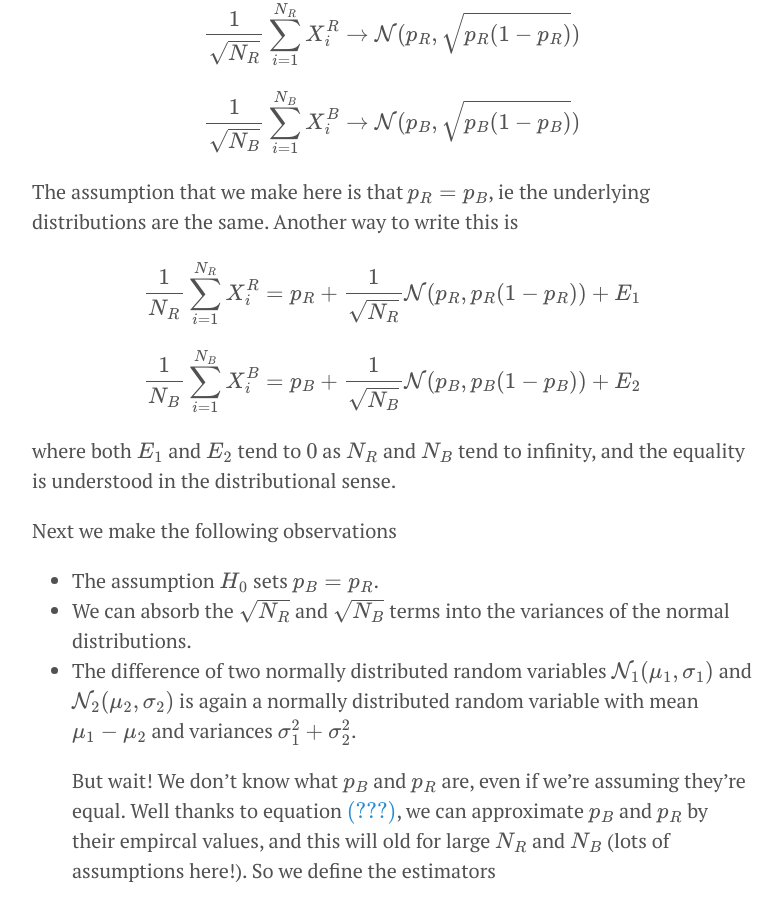
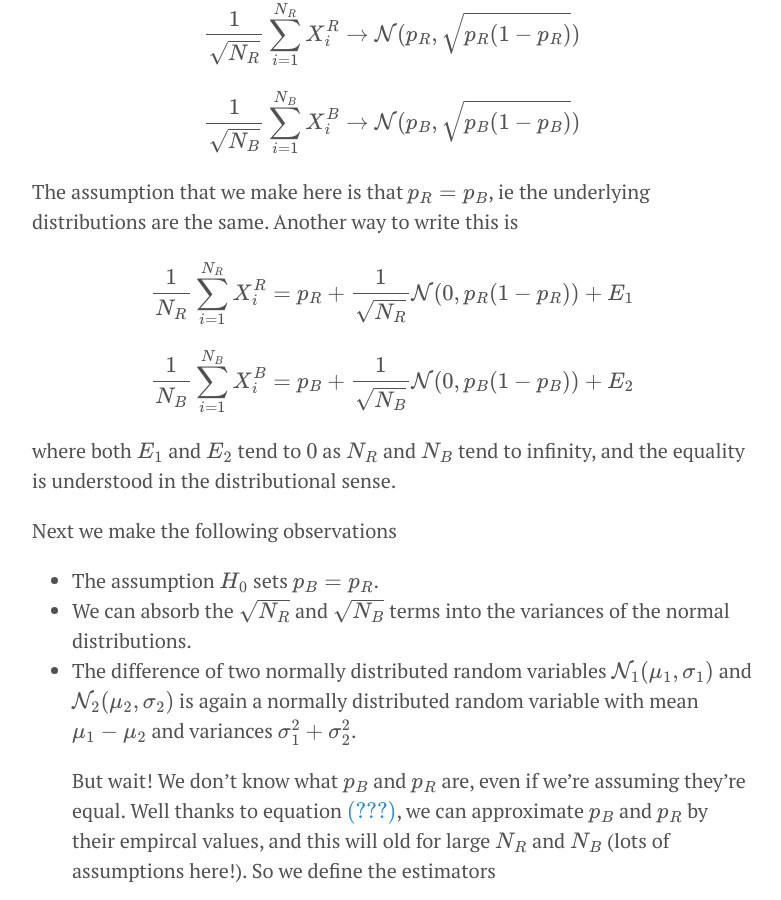
Before and after one commit to doriang102/doriang102.github.io, a Jekyll site: the page built from _posts/2017-05-28-hypothesis-testing.md, in a window 1280 px wide and 900 px high, scrolled down 1322 px. Shown: the whole window, without its empty margins (248-1029 px from the left). Built offline with Jekyll 4.4.1, drawn with Linux system fonts in a browser that asks for light colours; our own code applies the rules of GitHub Pages for plain Markdown files; formulas are drawn with MathJax 3.

Commit message:
Update 2017-05-28-hypothesis-testing.md

```diff
--- a/_posts/2017-05-28-hypothesis-testing.md
+++ b/_posts/2017-05-28-hypothesis-testing.md
@@ -37,10 +37,10 @@
 The assumption that we make here is that $$p_R = p_B$$, ie the underlying distributions are the same. Another way to write this is
 
 
-$$\frac{1}{N_R}\sum_{i=1}^{N_R} X_i^R = p_R + \frac{1}{\sqrt{N_R}} \mathcal{N}(p_R, p_R(1-p_R)) + E_1$$
+$$\frac{1}{N_R}\sum_{i=1}^{N_R} X_i^R = p_R + \frac{1}{\sqrt{N_R}} \mathcal{N}(0, p_R(1-p_R)) + E_1$$
 
 
-$$\frac{1}{N_B}\sum_{i=1}^{N_B} X_i^B = p_B + \frac{1}{\sqrt{N_B}} \mathcal{N}(p_B, p_B(1-p_B)) + E_2$$
+$$\frac{1}{N_B}\sum_{i=1}^{N_B} X_i^B = p_B + \frac{1}{\sqrt{N_B}} \mathcal{N}(0, p_B(1-p_B)) + E_2$$
 
 
 where both $$E_1$$ and $$E_2$$ tend to $$0$$ as $$N_R$$ and $$N_B$$ tend to infinity, and the equality is understood in the distributional sense.
```
